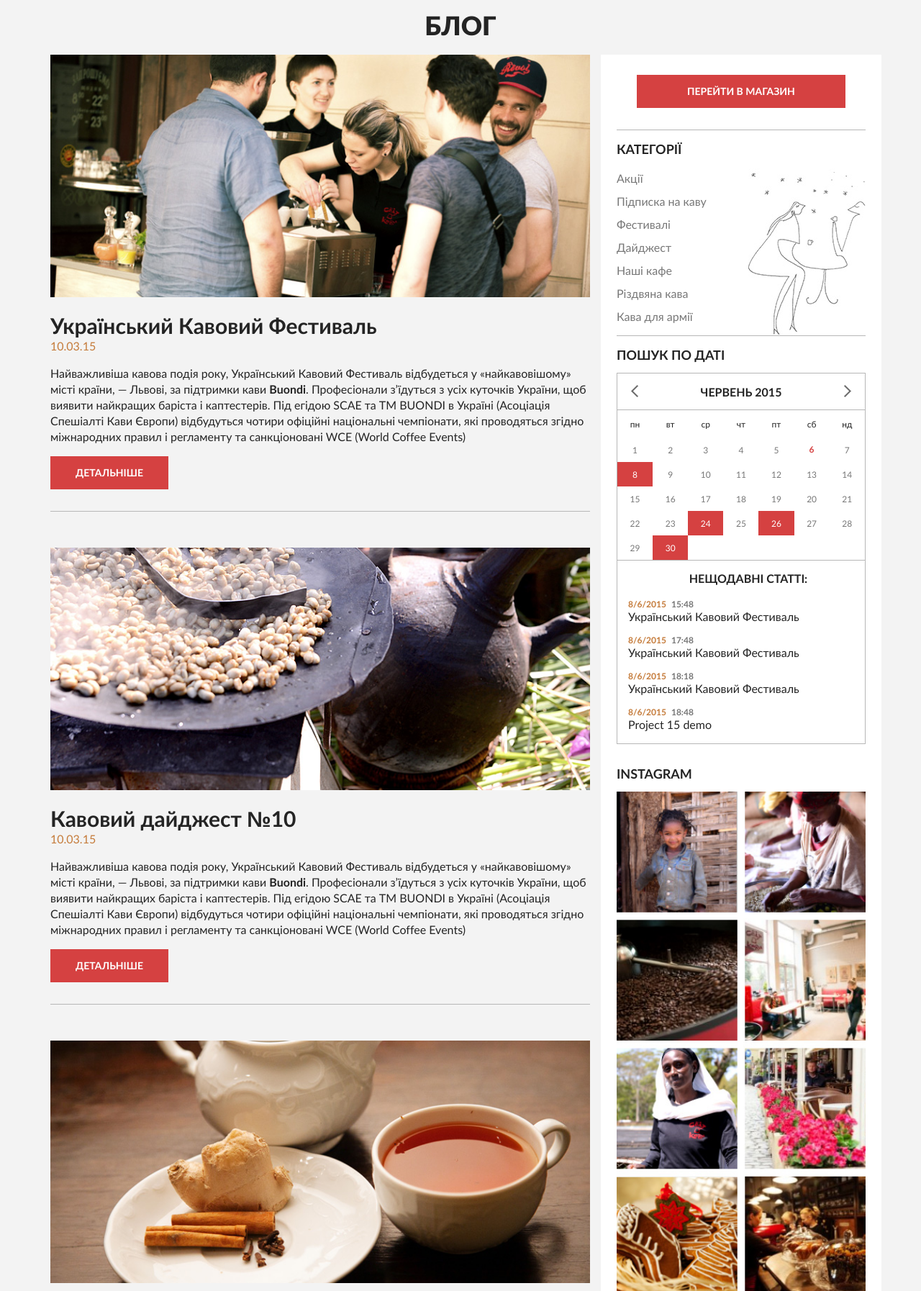
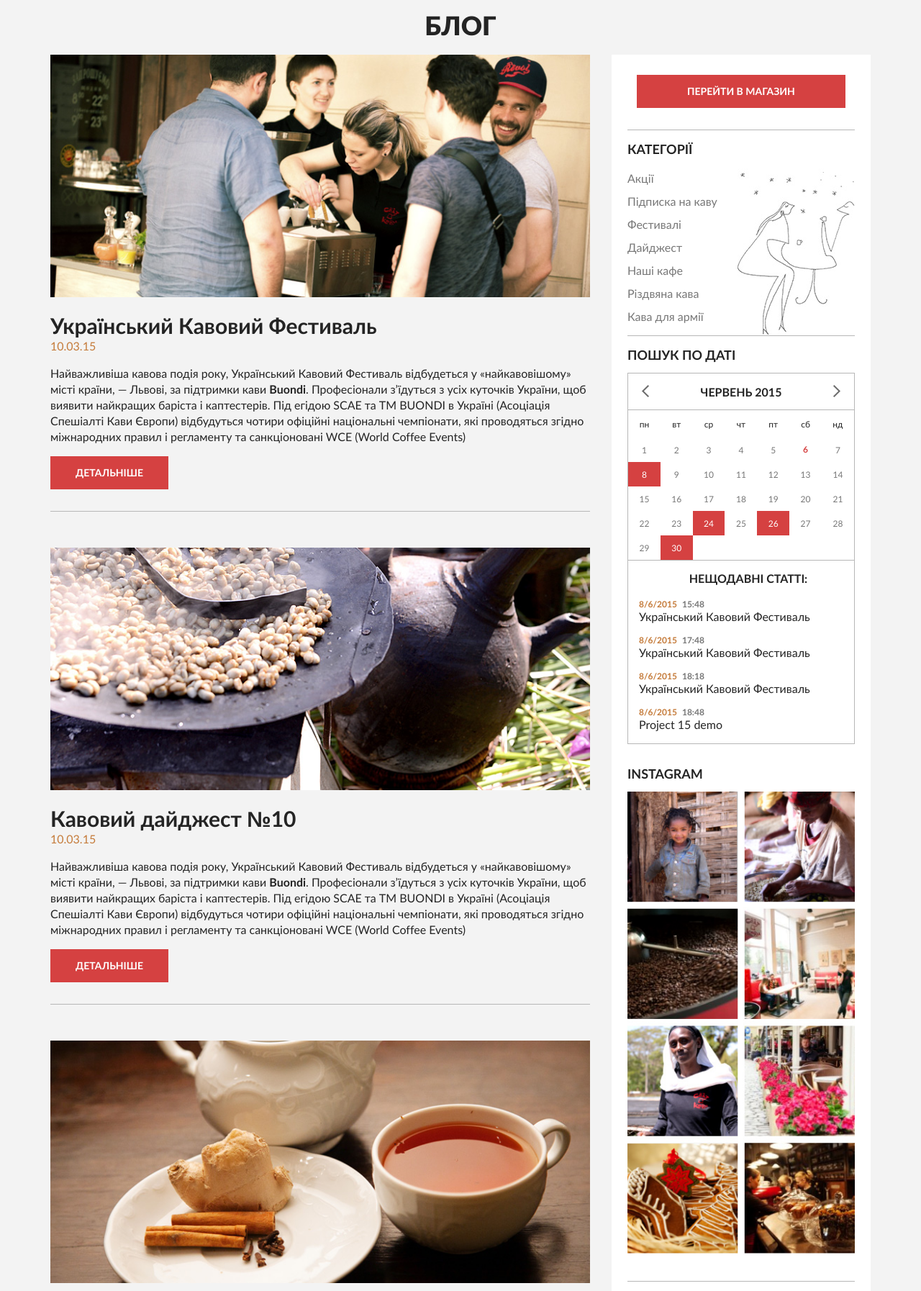
Before and after one commit to andriytereschuk/kava, a PHP site: page /blog.php in a window 1280 px wide. Shown: the part 126-1920 px from the top of the page at 72% size. Run offline with PHP 8.4, Linux system fonts and the light colour scheme.

Commit message:
sidebar fixing

```diff
--- a/inc/sidebar.php
+++ b/inc/sidebar.php
@@ -1,5 +1,6 @@
 
-<div class="col-sm-5 col-md-4 sidebar">
+<div class="col-sm-5 col-md-4">
+<div class="sidebar">
 	<a href="" class="red-btn to-shop">Перейти в магазин</a>
 
 	<div class="cat-nav">
@@ -74,3 +75,4 @@
 		<a href=""><img src="images/g+grey.png" alt=""></a>
 	</div>
 </div>
+</div>
--- a/scss/custom/_responsive.scss
+++ b/scss/custom/_responsive.scss
@@ -126,6 +126,14 @@
 		font-size: 15px;
 	}
 
+	.sidebar {
+		padding: 20px 10px 20px 10px;
+	}
+
+	.to-shop {
+		width: 100%;
+	}
+
 }
 
 // end $screen-md-max
@@ -153,10 +161,6 @@
 		width: 100%;
 	}
 
-	.to-shop {
-		width: 100%;
-	}
-
 	.cat-nav {
 		min-height: 170px;
 	}
@@ -167,10 +171,6 @@
 
 	.cat-nav li {
 	  padding: 3px 0;
-	}
-
-	.sidebar {
-		padding: 20px 10px 20px 10px;
 	}
 
 	.props {
```
Also changed, not shown: css/site.css.
